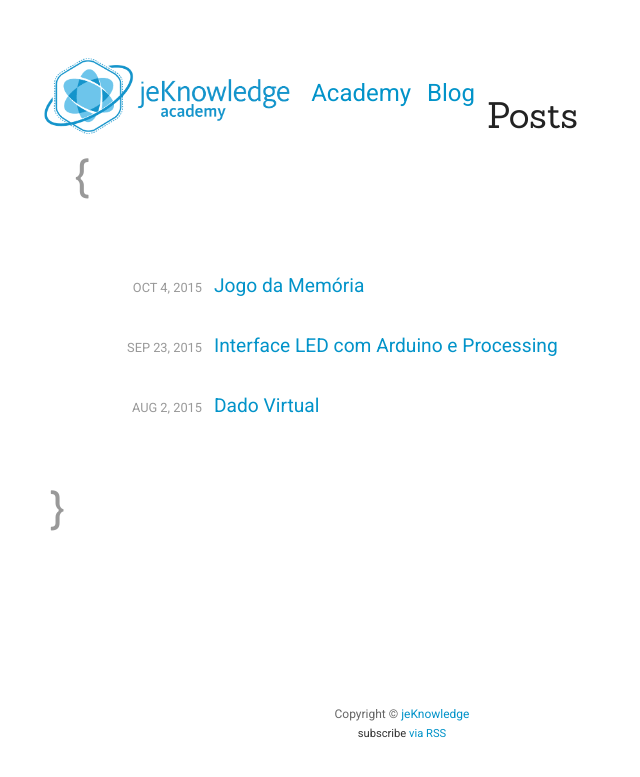
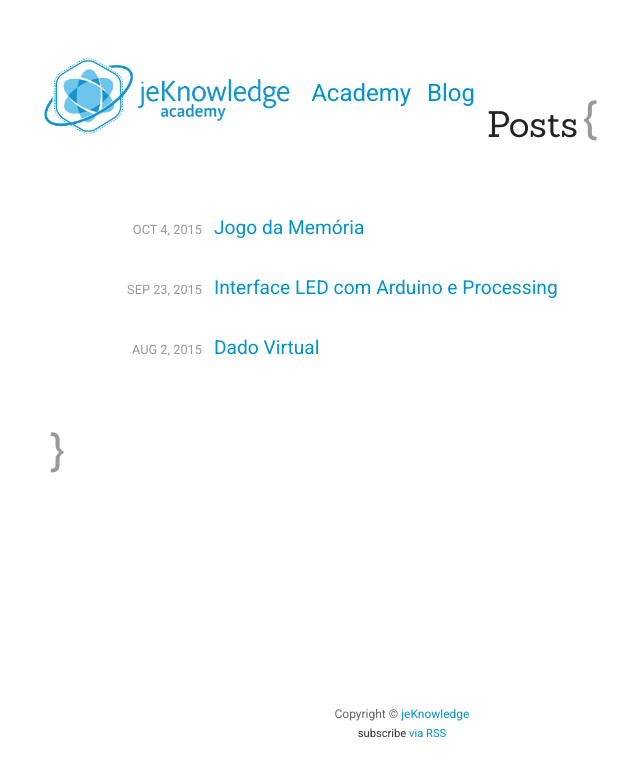
Before and after one commit to jeKnowledge/academy-articles, a Jekyll site: the page built from blog.md, in a window 1280 px wide. Shown: the top 777 px of the page, without its empty margins (238-878 px from the left). Built offline with Jekyll 4.4.1, drawn with Linux system fonts in a browser that asks for light colours.

Commit message:
Update blog.md

```diff
--- a/blog.md
+++ b/blog.md
@@ -4,7 +4,7 @@
 permalink: /blog/
 ---
 
-  <h1 class="page-heading">Posts</h1><div class="site-title"></div>
+  <h1 class="page-heading" style="display:inline">Posts</h1><div class="site-title"></div>
 <div>
   <ul class="entries">
     {% for post in site.posts %}
```
